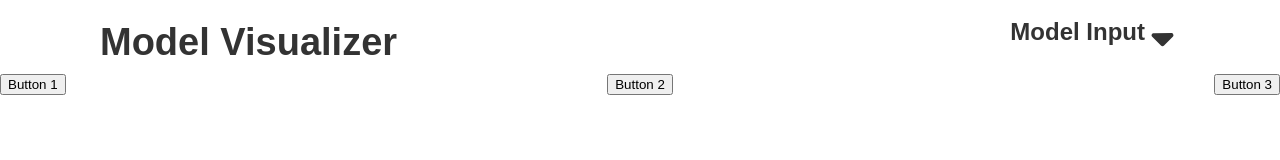
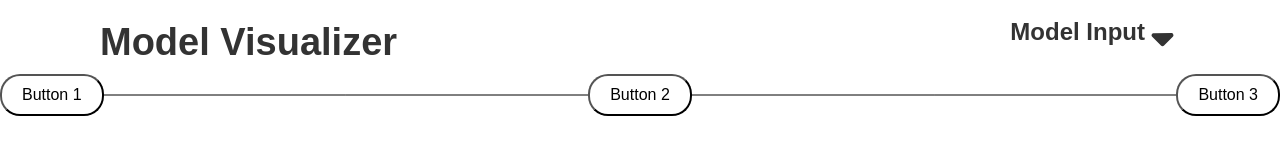
Before and after one commit to baxtrax/Model-Visualizer, a plain HTML site: page index.html in a window 1280 px wide. Drawn offline with Linux system fonts and the light colour scheme.

Commit message:
Minor style adjustments

```diff
--- a/scripts/canvas.js
+++ b/scripts/canvas.js
@@ -1,5 +1,5 @@
-const maxDistance = 200; // Adjust this value to control attraction range
-const maxMovement = 50; // Adjust this value to control maximum movement
+const maxDistance = 100; // Adjust this value to control attraction range
+const maxMovement = 25; // Adjust this value to control maximum movement
 
 var buttons = null;
 var canvas = null;
@@ -16,12 +16,13 @@ document.addEventListener('DOMContentLoaded', function() {
 
     // Initial setup
     handleResize();
+    requestAnimationFrame(repeatEveryAnimationFrame);
 });
 
-
+// Update button attraction
 document.addEventListener('mousemove', function(event) {
-  updateLines()
   buttons.forEach(button => {
+    // Get needed values
     const buttonRect = button.getBoundingClientRect();
     const centerX = buttonRect.left + buttonRect.width / 2;
     const centerY = buttonRect.top + buttonRect.height / 2;
@@ -30,6 +31,7 @@ document.addEventListener('mousemove', function(event) {
     const distanceX = mouseX - centerX;
     const distanceY = mouseY - centerY;
 
+    // If within valid distance
     if (Math.abs(distanceX) <= maxDistance && Math.abs(distanceY) <= maxDistance) {
       const movementX = (distanceX / maxDistance) * maxMovement;
       const movementY = (distanceY / maxDistance) * maxMovement;
@@ -40,8 +42,6 @@ document.addEventListener('mousemove', function(event) {
     }
   });
 });
-
-// /////////////////////////////////
 
 // Function to update line positions
 function updateLines() {
@@ -67,6 +67,16 @@ function updateLines() {
   ctx.stroke();
 }
 
+function repeatEveryAnimationFrame() {
+    // Do whatever
+    updateLines();
+    requestAnimationFrame(repeatEveryAnimationFrame);
+}
+
+function updateButtonList() {
+    buttons = document.querySelectorAll('.attracted-button');
+}
+
 function handleResize() {
     canvas.width = window.innerWidth;
     canvas.height = window.innerHeight;
--- a/style.css
+++ b/style.css
@@ -122,6 +122,19 @@ body {
     justify-content: space-between;
 }
 
+.attracted-button {
+    position: relative;
+    display: inline-block;
+    padding: 10px 20px;
+    background-color: #FFFFFF;
+    color: black;
+    text-align: center;
+    font-size: 16px;
+    border-radius: 20px;
+    cursor: pointer;
+    transition: transform 0.3s ease;
+  }
+
 ::-webkit-scrollbar {
     width: 10px;
     height: 10px;
```
